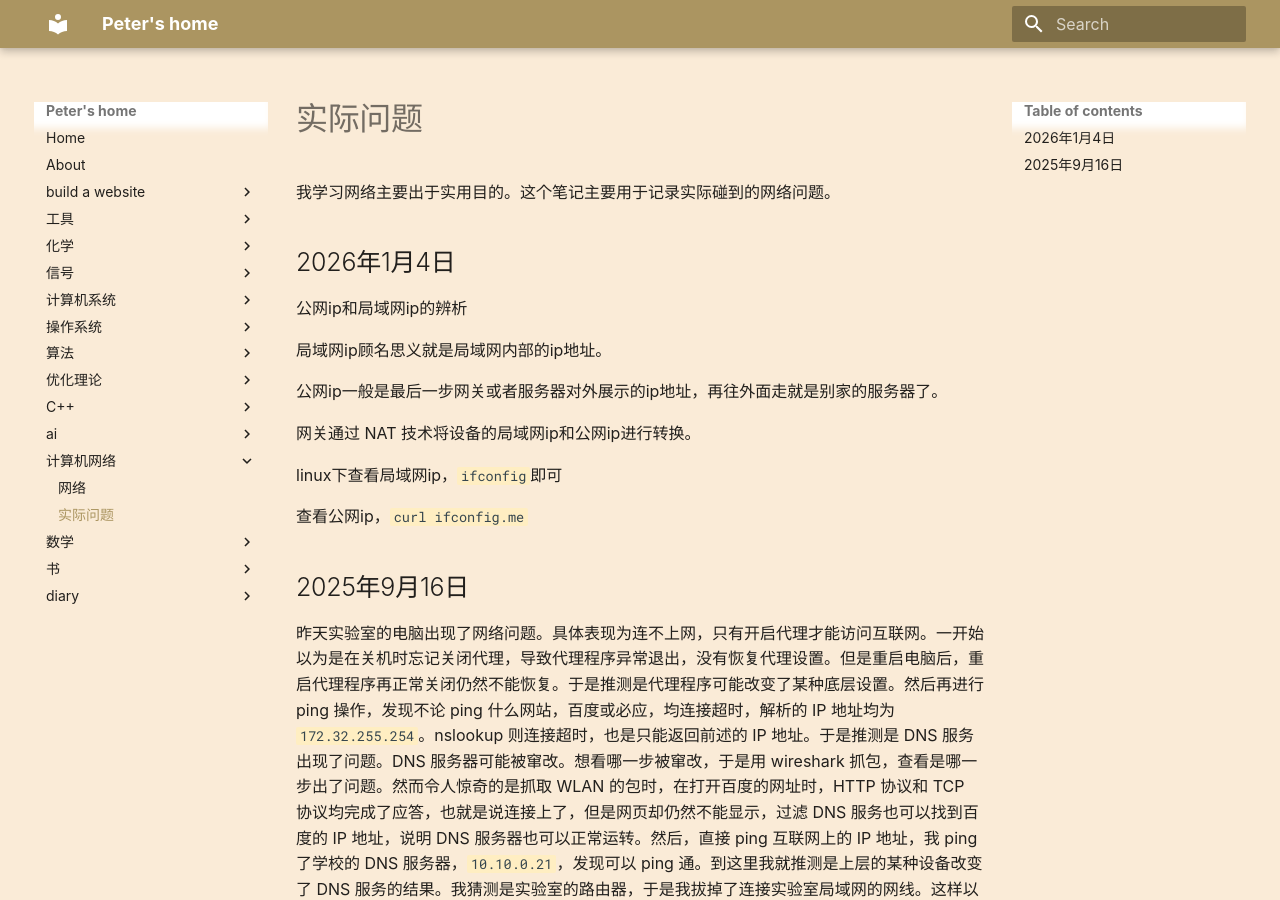
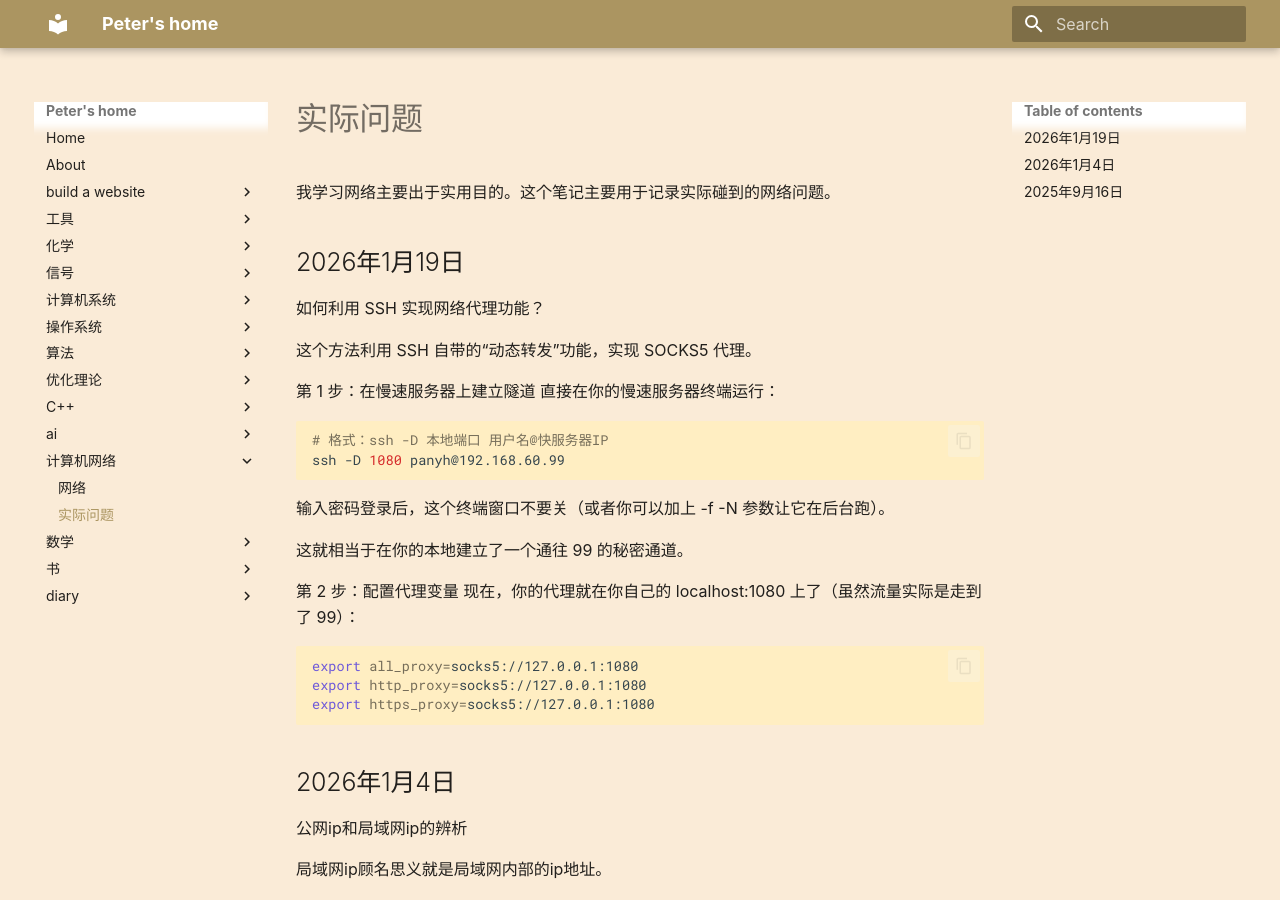
Before and after one commit to peter5723/peter5723.github.io, an MkDocs documentation site: the page built from docs/network/problem.md, in a window 1280 px wide and 900 px high. Built offline with MkDocs 1.6.1 and Material for MkDocs 9.7.7, drawn with Linux system fonts in a browser that asks for light colours.

Commit message:
2026/02/27

````diff
--- a/docs/network/problem.md
+++ b/docs/network/problem.md
@@ -2,6 +2,33 @@
 
 我学习网络主要出于实用目的。这个笔记主要用于记录实际碰到的网络问题。
 
+
+## 2026年1月19日
+
+
+如何利用 SSH 实现网络代理功能？
+
+这个方法利用 SSH 自带的“动态转发”功能，实现 SOCKS5 代理。
+
+第 1 步：在慢速服务器上建立隧道
+直接在你的慢速服务器终端运行：
+
+```Bash
+# 格式：ssh -D 本地端口 用户名@快服务器IP
+ssh -D 1080 panyh@192.168.60.99
+```
+输入密码登录后，这个终端窗口不要关（或者你可以加上 -f -N 参数让它在后台跑）。
+
+这就相当于在你的本地建立了一个通往 99 的秘密通道。
+
+第 2 步：配置代理变量
+现在，你的代理就在你自己的 localhost:1080 上了（虽然流量实际是走到了 99）：
+
+```Bash
+export all_proxy=socks5://127.0.0.1:1080
+export http_proxy=socks5://127.0.0.1:1080
+export https_proxy=socks5://127.0.0.1:1080
+```
 
 ## 2026年1月4日
 
--- a/mkdocs.yml
+++ b/mkdocs.yml
@@ -136,6 +136,7 @@ nav:
     - "动态规划": "algorithm/dp.md"
     - "np 完全性问题": "algorithm/np.md"
     - "贪心算法": "algorithm/greedy.md"
+    - "lc100": "algorithm/leetcode100.md"
   - "优化理论":
     - "介绍": "opt/intro.md"
     - "线性代数复习": "opt/la.md"
@@ -147,6 +148,7 @@ nav:
     - "transformer": "ai/transformer.md"
     - "rag": "ai/rag.md"
     - "vllm": "ai/vllm.md"
+    - "minimind": "ai/minimind.md"
   - "计算机网络":
     - "网络": "network/network.md"
     - "实际问题": "network/problem.md"
````
Also changed, not shown: docs/ai/minimind.md (added, +4 -0 lines), docs/algorithm/leetcode100.md (added, +123 -0 lines).
